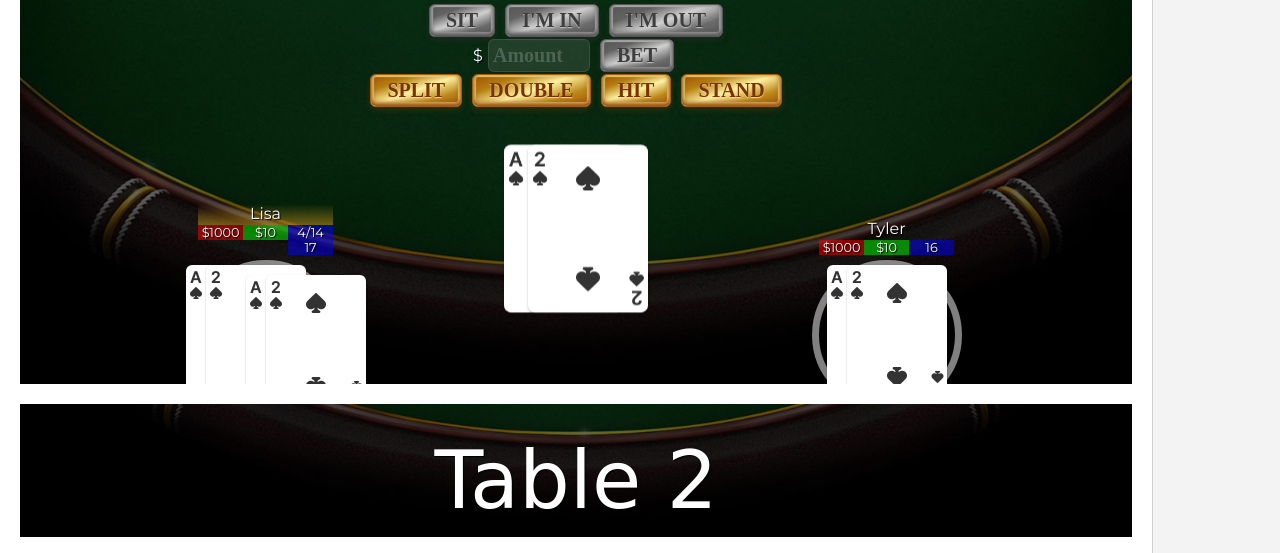
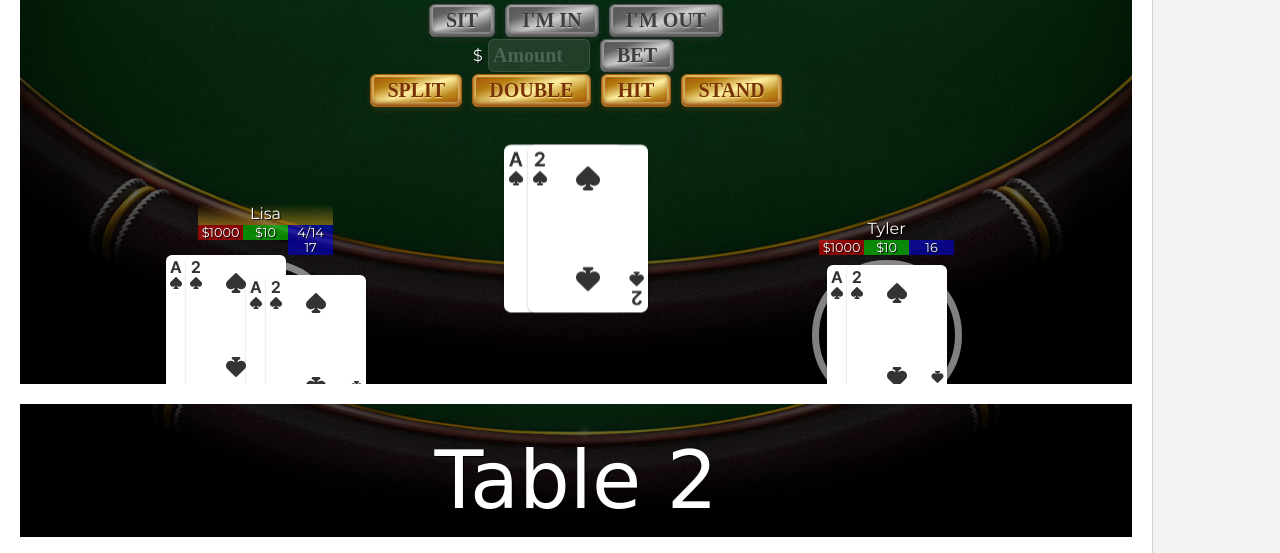
Before and after one commit to billyzkid/blackjack-ui, a PHP site: page /index.php in a window 1280 px wide. Shown: the part 508-1061 px from the top of the page. Run offline with PHP 8.4, Linux system fonts and the light colour scheme; some web fonts are replaced.

Commit message:
Fix typo

```diff
--- a/main.css
+++ b/main.css
@@ -320,7 +320,7 @@ button {
 }
 
 .split-hand:nth-child(1) {
-    transform: translate3d(-1.25em,-0.625,0);
+    transform: translate3d(-1.25em,-0.625em,0);
 }
 
 .split-hand:nth-child(2) {
```
